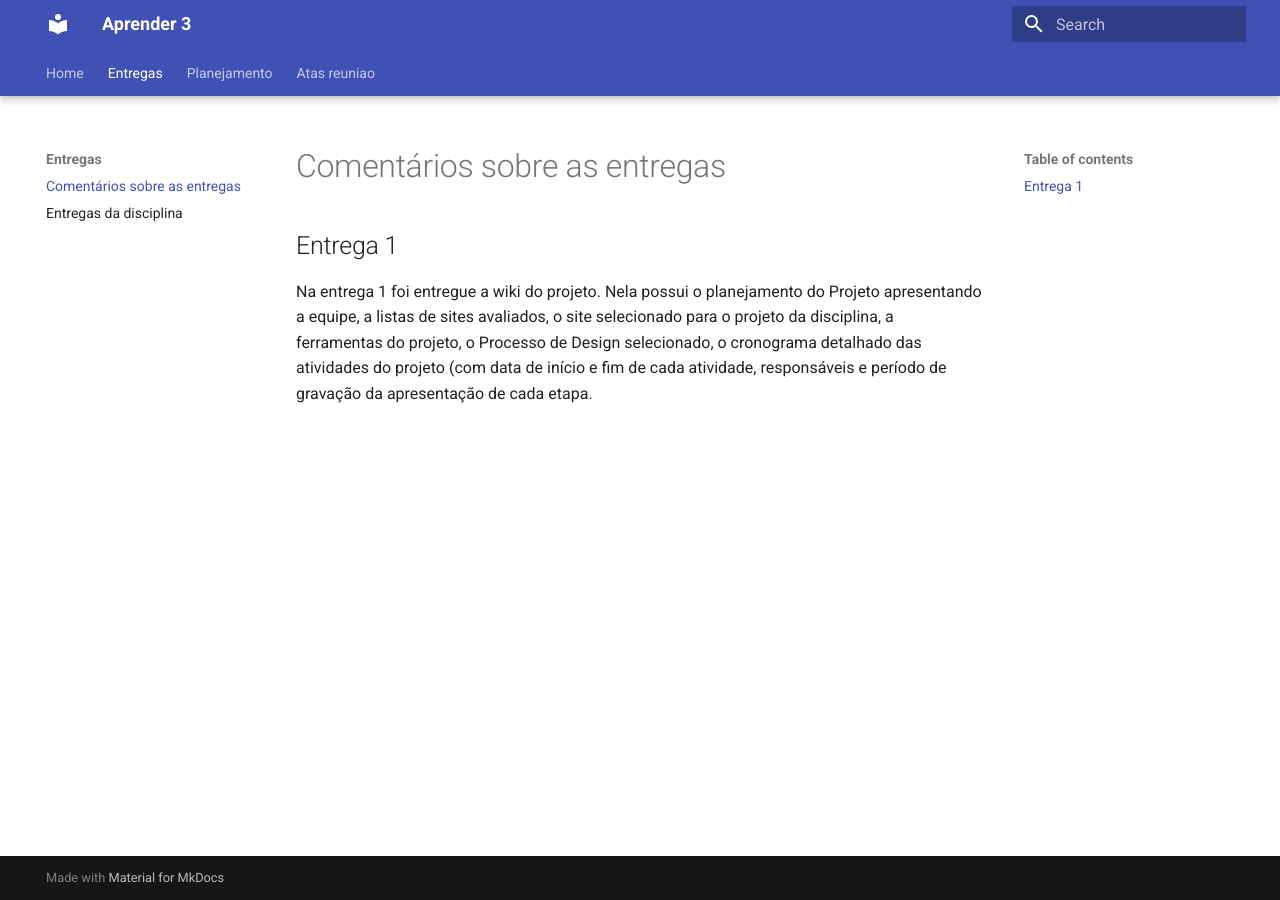
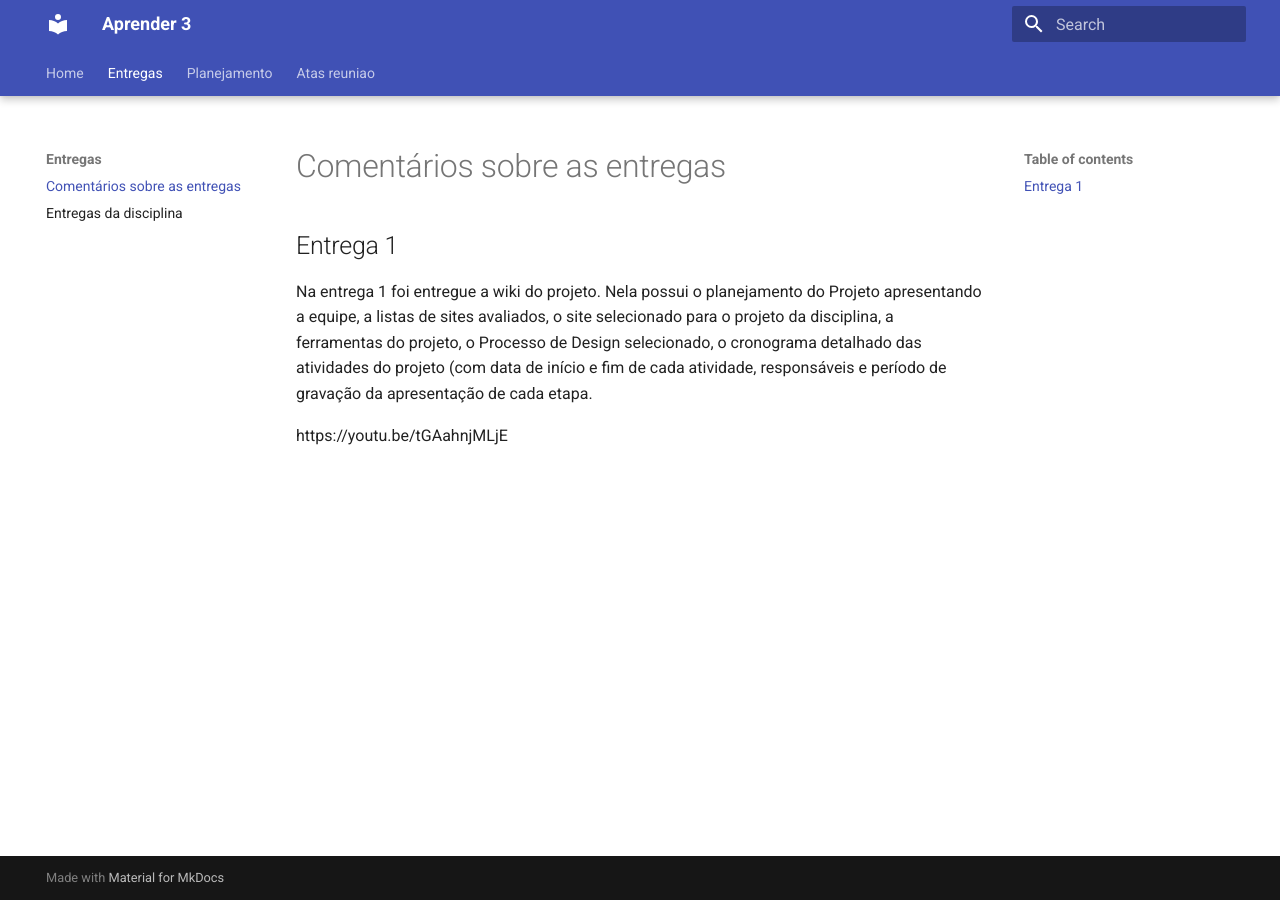
Before and after one commit to mdsreq-fga-unb/2022.2-Aprender3, an MkDocs documentation site: the page built from docs/Entregas/Entregas_comentadas.md, in a window 1280 px wide. Built offline with MkDocs 1.6.1 and Material for MkDocs 9.7.7, drawn with Linux system fonts in a browser that asks for light colours; some of the changed lines change nothing that is shown.

Commit message:
Update Entregas_comentadas.md

```diff
--- a/docs/Entregas/Entregas_comentadas.md
+++ b/docs/Entregas/Entregas_comentadas.md
@@ -4,3 +4,5 @@
 ## Entrega 1
 
 Na entrega 1 foi entregue a wiki do projeto. Nela possui o planejamento do Projeto apresentando a equipe, a listas de sites avaliados, o site selecionado para o projeto da disciplina, a ferramentas do projeto, o Processo de Design selecionado, o cronograma detalhado das atividades do projeto (com data de início e fim de cada atividade, responsáveis e período de gravação da apresentação de cada etapa.
+
+https://youtu.be/tGAahnjMLjE
```
